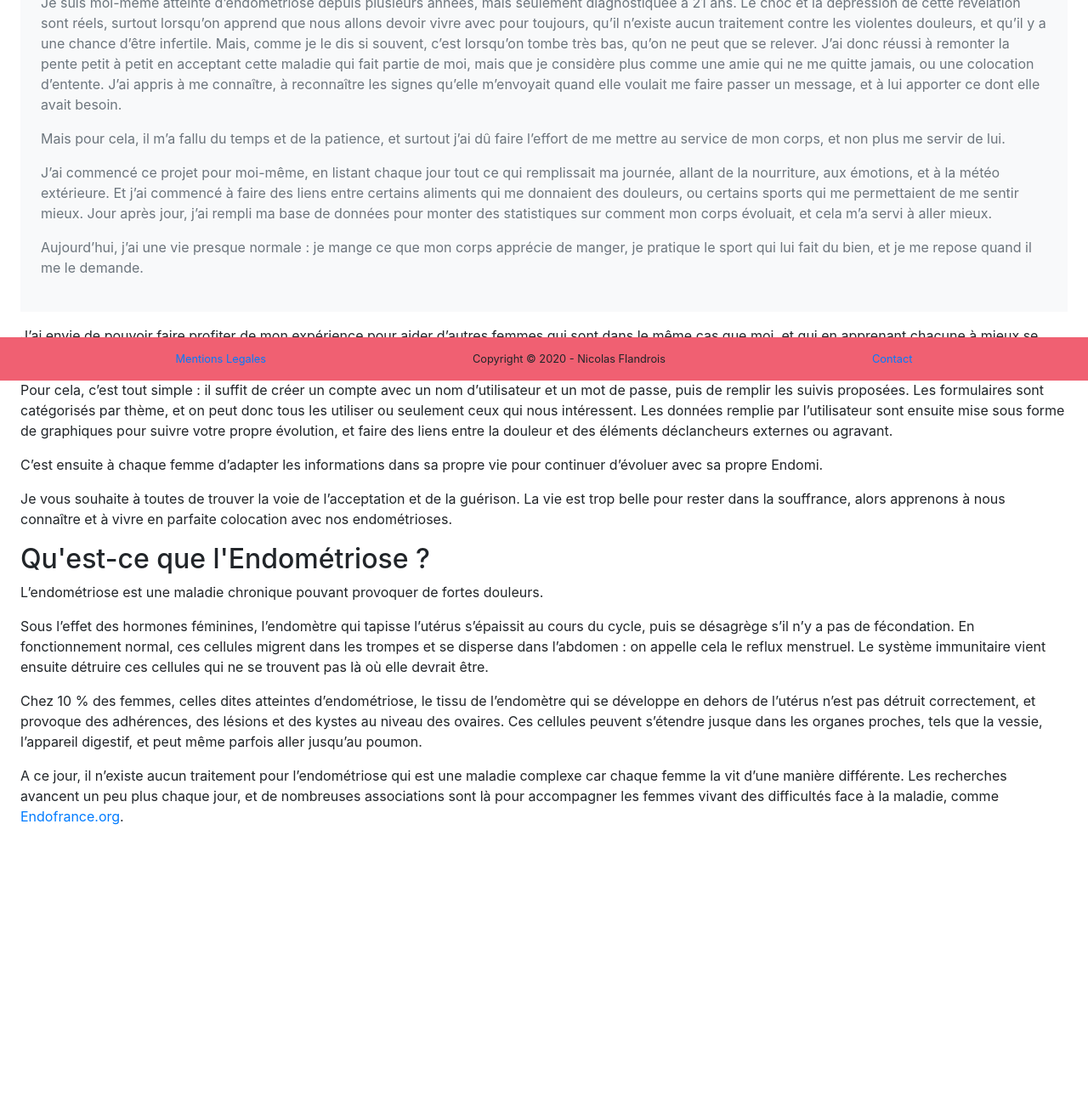
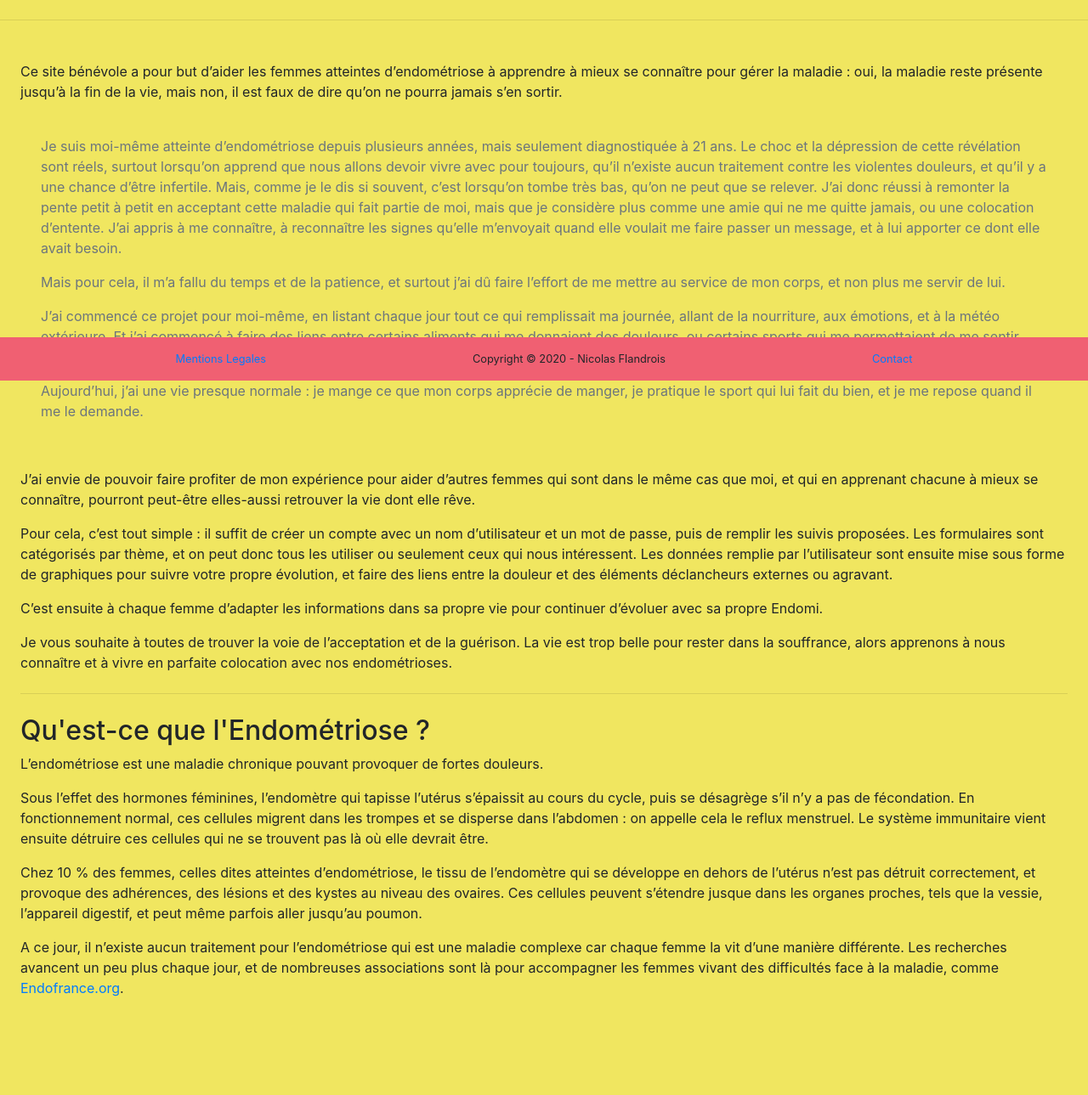
Before and after one commit to NicolasFlandrois/Endomi-et-Moi, a Django app: page / in a window 1280 px wide. Shown: the part 352-1641 px from the top of the page at 85% size. Before the commit the page ends 1323 px from the top, so only its background shows below. Run offline with Django 3.2, Linux system fonts and the light colour scheme; some libraries are stand-ins or nearby versions.

Commit message:
Work on Display style and Welcome Page
Background color
Text display
Title display
Text color & position
Image background
Color background

```diff
--- a/home/templates/home/base.html
+++ b/home/templates/home/base.html
@@ -24,12 +24,12 @@
   <link href="{% static 'home/css/simple-sidebar.css' %}" rel="stylesheet">
 
   <!-- Google Fonts -->
-  <link href="https://fonts.googleapis.com/css2?family=PT+Sans&display=swap" rel="stylesheet" type="text/css">
+  <!-- <link href="https://fonts.googleapis.com/css2?family=PT+Sans&display=swap" rel="stylesheet" type="text/css"> -->
   <!-- <link href="http://fonts.googleapis.com/css?family=Scope+One" rel="stylesheet" type="text/css"> -->
 
 </head>
 
-<body>
+<body style="background-color: #f0e660">
 
   <div class="d-flex" id="wrapper">
 
@@ -113,7 +113,6 @@
       <p class="col d-flex invisible" style="margin-bottom: 50px"> This Paragraph ensure the bottom of the conversation isn't hidden by the Footer.</p>
       <!-- Do no remove - Ensure dialogue not hidden by Header's Navbar -->
 
-
       {% block title %}{% endblock %}
 
       {% block content %}{% endblock %}
--- a/home/templates/home/home.html
+++ b/home/templates/home/home.html
@@ -3,11 +3,29 @@
 
 {% block content %}
 
+<style>
+  .bgimg {
+    background-image: url({% static 'home/img/background.jpg' %});
+    background-repeat: no-repeat;
+    background-size: cover;
+    background-position: center;
+  }
+</style>
+
+<!-- Master Head - Title/Subtitle -->
+<header class="p-4 bgimg">
+    <div class="container h-100 align-items-center justify-content-center text-center text-white font-weight-bold">
+      <h1 class="display-3" id="site-description">Mon Endométriose et Moi.</h1>
+      <h3 class="display-4" id="subtitle">Comment vivre avec l'endométriose ?</h3>
+    </div>
+</header>
+
+<hr class="divider my-4">
+
+<!-- Text Body -->
 <div class="p-4">
-  <h1 id="site-description">Mon endometriose et moi</h1>
-  <h3 id="subtitle">Comment vivre avec l'endométriose</h3>
   <p>Ce site bénévole a pour but d’aider les femmes atteintes d’endométriose à apprendre à mieux se connaître pour gérer la maladie : oui, la maladie reste présente jusqu’à la fin de la vie, mais non, il est faux de dire qu’on ne pourra jamais s’en sortir.</p>
-  <blockquote class="p-4 bg-light text-muted" id="testimony">
+  <blockquote class="p-4 text-muted" id="testimony">
     <p>Je suis moi-même atteinte d’endométriose depuis plusieurs années, mais seulement diagnostiquée à 21 ans. Le choc et la dépression de cette révélation sont réels, surtout lorsqu’on apprend que nous allons devoir vivre avec pour toujours, qu’il n’existe aucun traitement contre les violentes douleurs, et qu’il y a une chance d’être infertile. Mais, comme je le dis si souvent, c’est lorsqu’on tombe très bas, qu’on ne peut que se relever. J’ai donc réussi à remonter la pente petit à petit en acceptant cette maladie qui fait partie de moi, mais que je considère plus comme une amie qui ne me quitte jamais, ou une colocation d’entente. J’ai appris à me connaître, à reconnaître les signes qu’elle m’envoyait quand elle voulait me faire passer un message, et à lui apporter ce dont elle avait besoin.</p>
     <p>Mais pour cela, il m’a fallu du temps et de la patience, et surtout j’ai dû faire l’effort de me mettre au service de mon corps, et non plus me servir de lui.</p>
     <p>J’ai commencé ce projet pour moi-même, en listant chaque jour tout ce qui remplissait ma journée, allant de la nourriture, aux émotions, et à la météo extérieure. Et j’ai commencé à faire des liens entre certains aliments qui me donnaient des douleurs, ou certains sports qui me permettaient de me sentir mieux. Jour après jour, j’ai rempli ma base de données pour monter des statistiques sur comment mon corps évoluait, et cela m’a servi à aller mieux.</p>
@@ -17,6 +35,7 @@
   <p>Pour cela, c’est tout simple : il suffit de créer un compte avec un nom d’utilisateur et un mot de passe, puis de remplir les <!-- bases de données --> suivis proposées. Les formulaires sont catégorisés par thème, et on peut donc tous les utiliser ou seulement ceux qui nous intéressent. <!-- La base de --> Les données remplie par l’utilisateur <!-- est --> sont ensuite mise sous forme de <!-- statistiques --> graphiques pour <!-- voir sa --> suivre votre propre évolution, et faire des liens entre <!-- les douleurs et ce qui pourrait les déclencher --> la douleur et des éléments déclancheurs externes ou agravant.</p>
   <p>C’est ensuite à chaque femme d’adapter les informations dans sa propre vie pour continuer d’évoluer avec sa propre Endomi.</p>
   <p>Je vous souhaite à toutes de trouver la voie de l’acceptation et de la guérison. La vie est trop belle pour rester dans la souffrance, alors apprenons à nous connaître et à vivre en parfaite colocation avec nos endométrioses.</p>
+  <hr class="divider my-4">
   <h2 id="sickness-explained">Qu'est-ce que l'Endométriose ?</h2>
   <p>L’endométriose est une maladie chronique pouvant provoquer de fortes douleurs.</p>
   <p>Sous l’effet des hormones féminines, l’endomètre qui tapisse l’utérus s’épaissit au cours du cycle, puis se désagrège s’il n’y a pas de fécondation. En fonctionnement normal, ces cellules migrent dans les trompes et se disperse dans l’abdomen : on appelle cela le reflux menstruel. Le système immunitaire vient ensuite détruire ces cellules qui ne se trouvent pas là où elle devrait être.</p>
```
